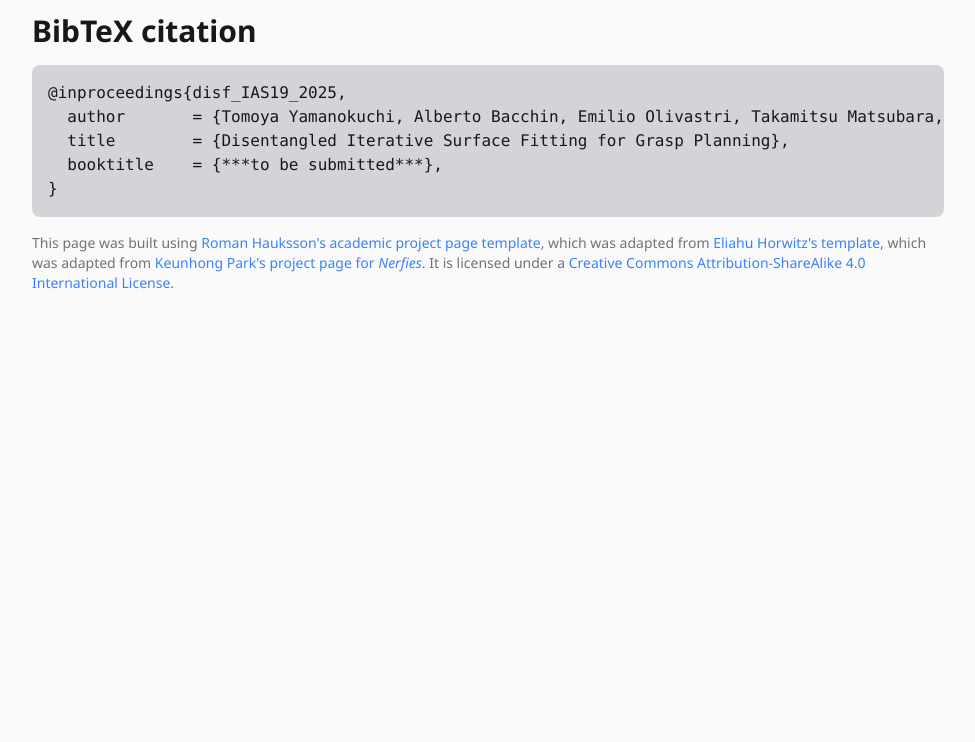
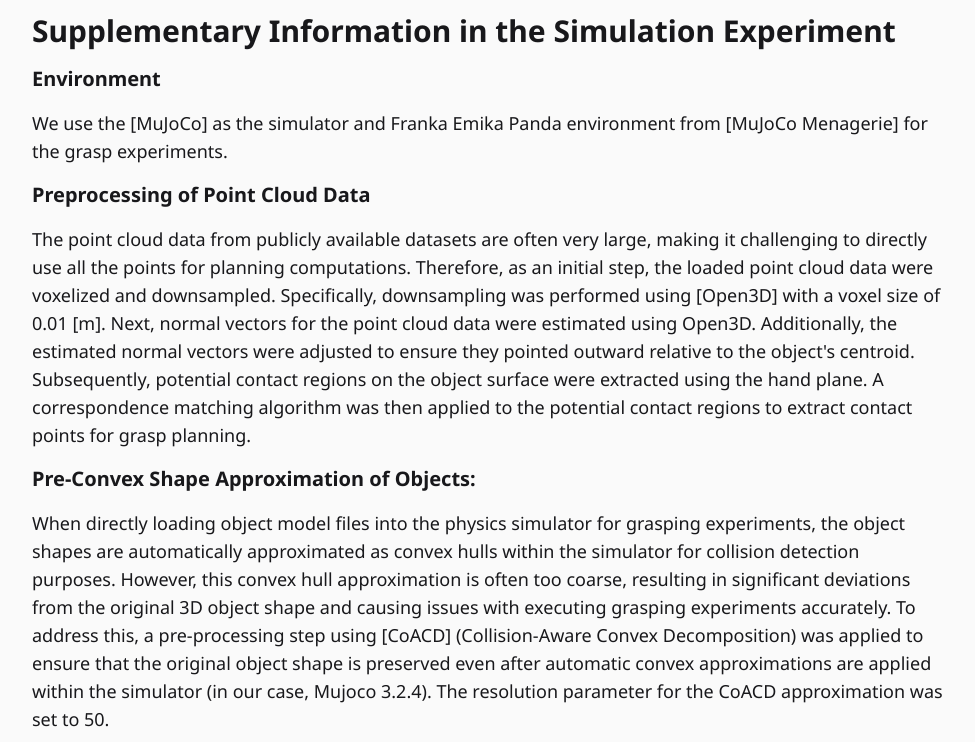
Before and after one commit to tomoya-yamanokuchi/disf-project-page, an Astro site: page / in a window 1280 px wide. Shown: the part 4298-5040 px from the top of the page, without its empty margins (152-1127 px from the left). Before the commit the page ends 4615 px from the top, so only its background shows below. Built offline with nearby package versions, Linux system fonts and the light colour scheme; Astro itself is replaced by a stand-in of ours.

Commit message:
add Supplementary Information

```diff
--- a/src/pages/index.mdx
+++ b/src/pages/index.mdx
@@ -232,6 +232,45 @@ The bottom row reports the overall grasp success rate for each method across all
 
 
 
+## Supplementary Information in the Simulation Experiment
+
+### Environment
+  We use the [MuJoCo] as the simulator and Franka Emika Panda environment
+  from [MuJoCo Menagerie] for the grasp experiments.
+
+### Preprocessing of Point Cloud Data
+  The point cloud data from publicly available datasets are often very large,
+  making it challenging to directly use all the points for planning computations.
+  Therefore, as an initial step, the loaded point cloud data were voxelized
+  and downsampled.
+  Specifically, downsampling was performed using [Open3D] with a voxel size of
+  0.01 [m].
+  Next, normal vectors for the point cloud data were estimated using Open3D.
+  Additionally, the estimated normal vectors were adjusted to ensure
+  they pointed outward relative to the object's centroid.
+  Subsequently, potential contact regions on the object surface were extracted
+  using the hand plane.
+  A correspondence matching algorithm was then applied to the
+  potential contact regions to extract contact points for grasp planning.
+
+
+
+### Pre-Convex Shape Approximation of Objects:
+  When directly loading object model files into the physics simulator
+  for grasping experiments, the object shapes are automatically approximated
+  as convex hulls within the simulator for collision detection purposes.
+  However, this convex hull approximation is often too coarse, resulting in
+  significant deviations from the original 3D object shape and causing issues
+  with executing grasping experiments accurately.
+  To address this, a pre-processing step using
+  [CoACD] (Collision-Aware Convex Decomposition) was applied to ensure
+  that the original object shape is preserved even after
+  automatic convex approximations are applied within the simulator
+  (in our case, Mujoco 3.2.4).
+  The resolution parameter for the CoACD approximation was set to 50.
+
+
+
 ## BibTeX citation
 
 
```
